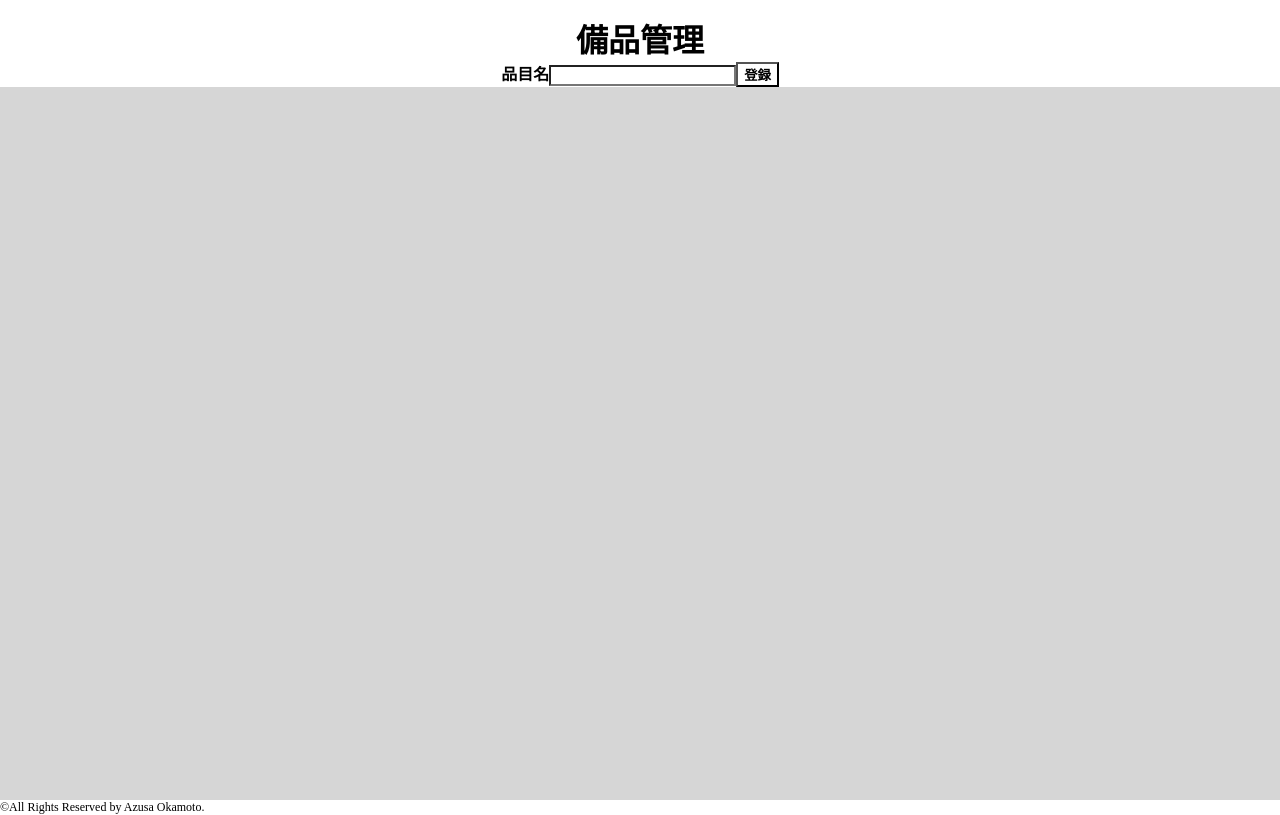
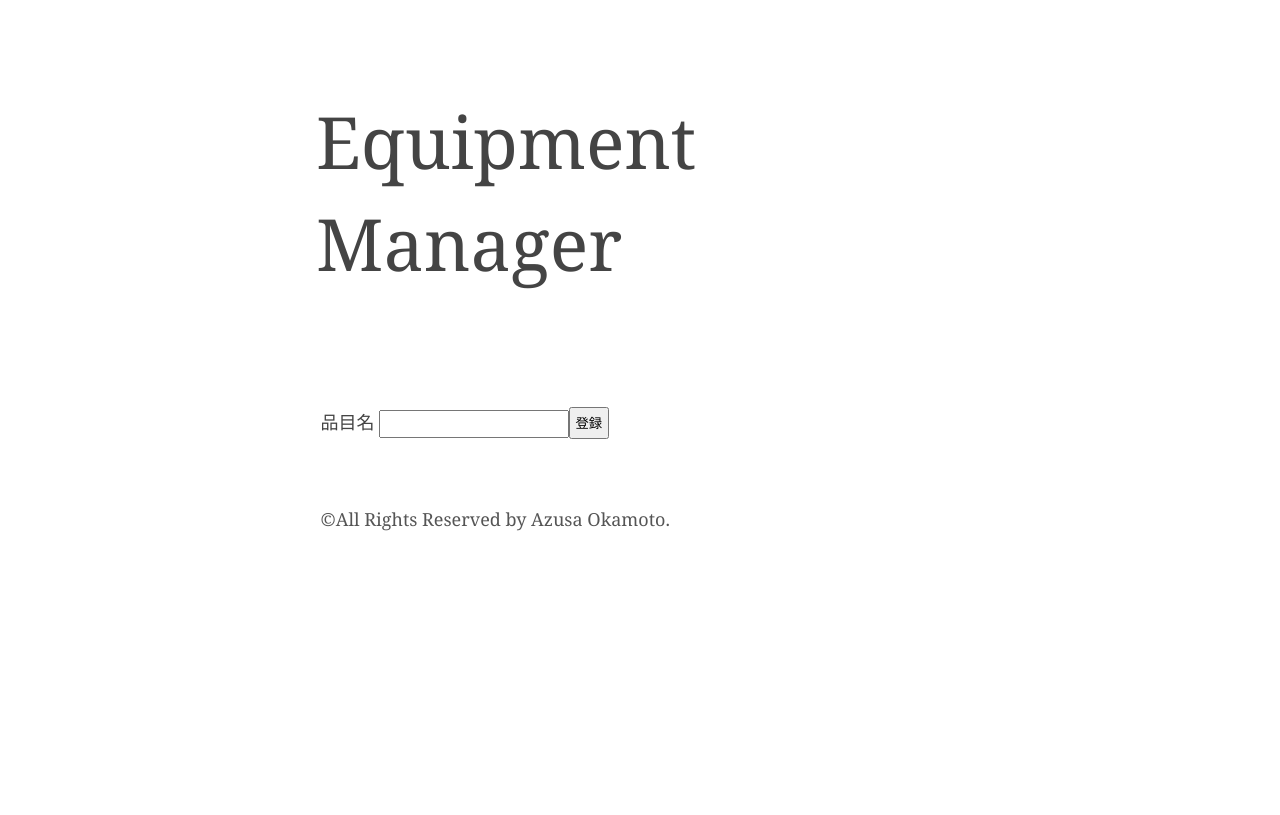
Before and after one commit to azufb/EquipmentManager, a Vue app in the folder equipmentmanager/: page / in a window 1280 px wide. Built offline with nearby package versions, Linux system fonts and the light colour scheme.

Commit message:
no class CSS の導入

```diff
--- a/equipmentmanager/package.json
+++ b/equipmentmanager/package.json
@@ -9,6 +9,7 @@
   },
   "dependencies": {
     "core-js": "^3.6.5",
+    "markdown-splendor": "^1.0.1",
     "vue": "^2.6.11",
     "vuex": "^3.4.0",
     "vuex-persistedstate": "^3.1.0"
--- a/equipmentmanager/public/index.html
+++ b/equipmentmanager/public/index.html
@@ -5,6 +5,7 @@
     <meta http-equiv="X-UA-Compatible" content="IE=edge">
     <meta name="viewport" content="width=device-width,initial-scale=1.0">
     <link rel="icon" href="<%= BASE_URL %>favicon.ico">
+    <link rel="stylesheet" href="./splendor.css">
     <title><%= htmlWebpackPlugin.options.title %></title>
   </head>
   <body>
--- a/equipmentmanager/src/App.vue
+++ b/equipmentmanager/src/App.vue
@@ -1,6 +1,6 @@
 <template>
   <div id='app'>
-    <h1>備品管理</h1>
+    <h1>Equipment Manager</h1>
     <form v-on:submit.prevent="onclick">
       <label for='name'>品目名</label>
       <input type='text' id='name' v-model='name' required />
@@ -57,6 +57,7 @@ export default {
 </script>
 
 <style>
+/*
 * {
   background-color: #d6d6d6;
 }
@@ -111,5 +112,5 @@ p {
   font-size: 12px;
   background-color: white;
 }
-
+*/
 </style>
```
Also changed, not shown: equipmentmanager/public/splendor.css (added, +1 -0 lines), 1 other file (tests, documents, lock files or other folders).
